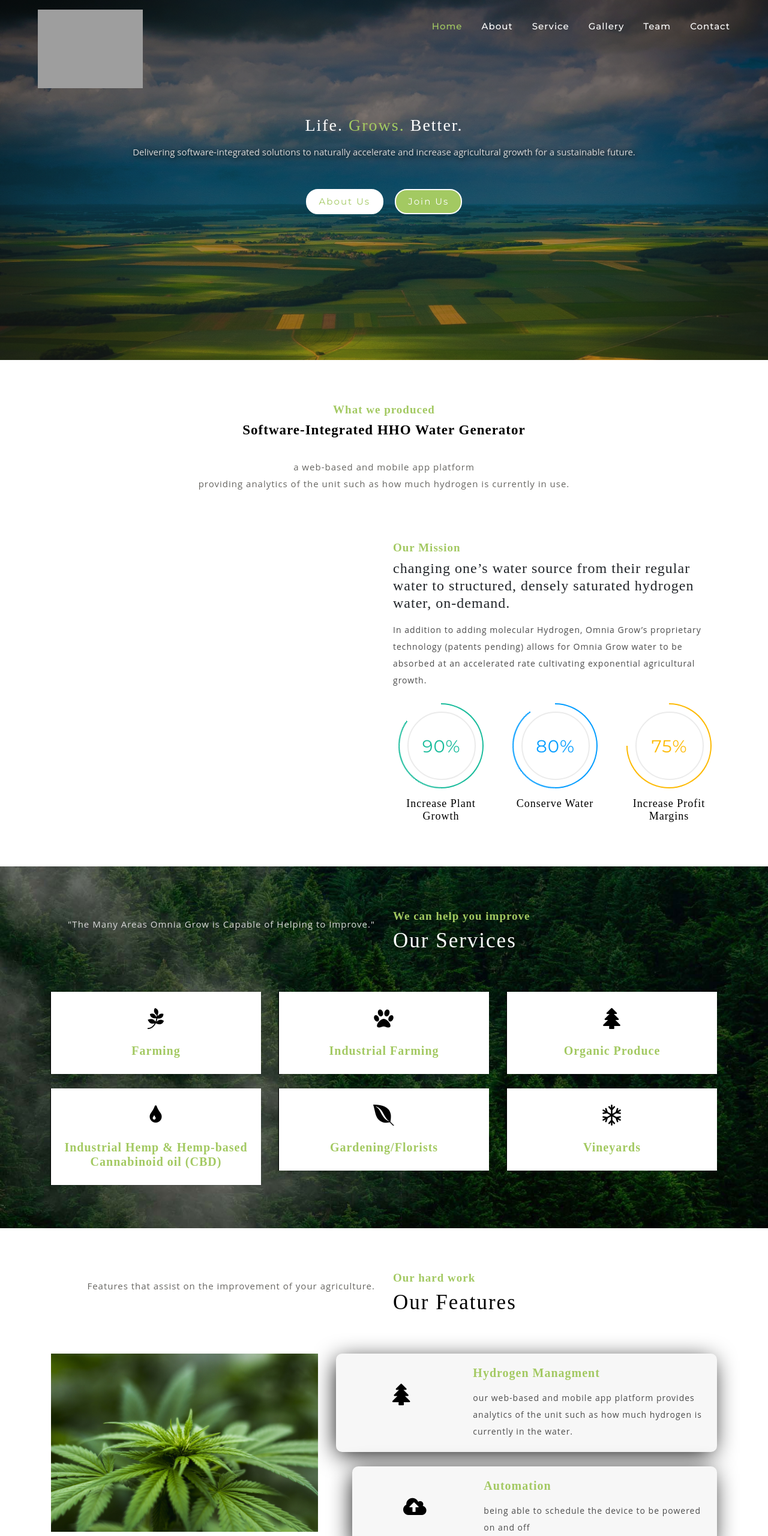
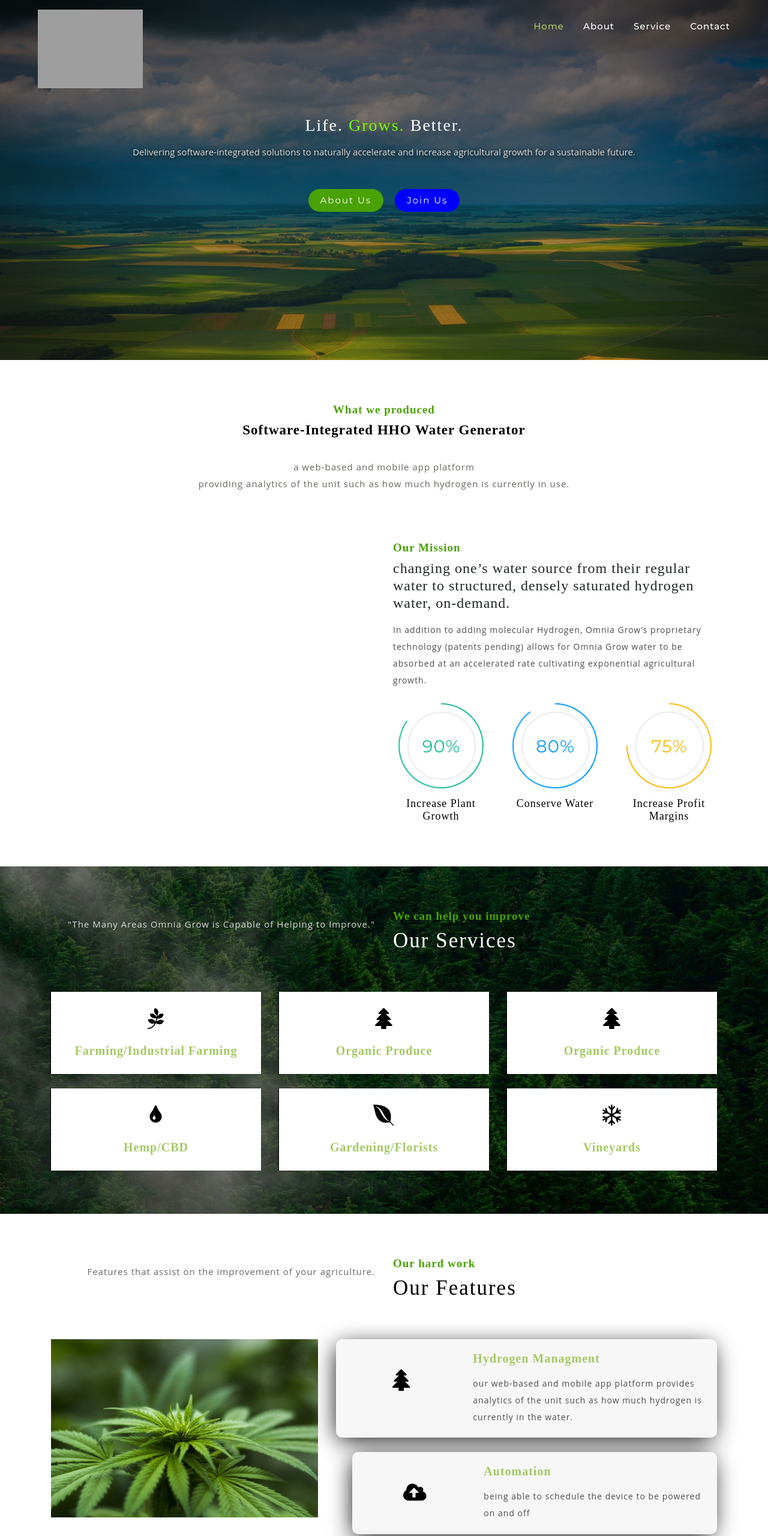
Before and after one commit to zsherman2510/OmniaGrow, a plain HTML site: page index.html in a window 1280 px wide. Shown: the top 2560 px of the page at 60% size. Drawn offline with Linux system fonts and the light colour scheme; grey boxes are pictures that could not be loaded.

Commit message:
changed the brand colors on the header

```diff
--- a/css/style.css
+++ b/css/style.css
@@ -3,16 +3,29 @@
   max-height: 650px;
 }
 
+.brand {
+  background: rgb(74, 161, 3);
+}
+
+.brand-text {
+  color: rgb(74, 161, 3);
+}
+
+#menu-gn {
+  rgb(74, 161, 3);
+}
+
 #omnia-logo {
   width: 175px;
 }
 
 .brand-gn {
-  color: #a3c962;
-}
-
-.brand-blue {
-  color: blue;
+  color: rgb(115, 252, 2);
+  ;
+}
+
+.brand-bl {
+  color: blue !important;
 }
 
 /****************************************************/
@@ -127,7 +140,7 @@ ul li {
 
 h6.title-top-txt {
   font-size: 20px;
-  color: #a3c962;
+  color: rgb(74, 161, 3);
   font-weight: 600;
   /* padding-bottom: 5px; */
 }
@@ -168,11 +181,9 @@ h6.title-top-txt {
 /*-- header --*/
 .header-outs {
   position: relative;
-  background: linear-gradient(
-      to bottom,
+  background: linear-gradient(to bottom,
       rgba(0, 0, 0, 0.582),
-      rgba(46, 46, 46, 0.342)
-    ),
+      rgba(46, 46, 46, 0.342)),
     url(../images/hero-img.jpg) no-repeat center;
   background-size: cover;
   -webkit-background-size: cover;
@@ -274,7 +285,7 @@ nav ul ul {
 }
 
 /* Display Dropdowns on Hover */
-nav ul li:hover > ul {
+nav ul li:hover>ul {
   display: inherit;
 }
 
@@ -301,7 +312,7 @@ top:-60px;
 /*left:170px;
 } */
 /* Change ' +' in order to change the Dropdown symbol */
-li > a:only-child:after {
+li>a:only-child:after {
   content: "";
 }
 
@@ -322,7 +333,7 @@ li > a:only-child:after {
 
   /* Hide the navigation menu by default */
   /* Also hide the  */
-  .toggle + a,
+  .toggle+a,
   .menu {
     display: none;
   }
@@ -338,7 +349,8 @@ li > a:only-child:after {
     cursor: pointer;
     border: none;
     float: right;
-    background-color: #a3c962;
+    background-color: rgb(74, 161, 3);
+    ;
     color: #fff;
   }
 
@@ -359,7 +371,7 @@ li > a:only-child:after {
   }
 
   /* Display Dropdown when clicked on Parent Lable */
-  [id^="drop"]:checked + ul {
+  [id^="drop"]:checked+ul {
     display: block;
     background: #fff;
     padding: 15px 0;
@@ -409,8 +421,8 @@ li > a:only-child:after {
   }
 
   /* Hide menus on hover */
-  nav ul ul li:hover > ul,
-  nav ul li:hover > ul {
+  nav ul ul li:hover>ul,
+  nav ul li:hover>ul {
     display: none;
   }
 
@@ -473,18 +485,18 @@ button.sent-butnn {
   outline: none;
   border-radius: 20px;
   padding: 8px 20px;
-  border: 2px solid #fff;
+
 }
 
 .view-buttn a,
 button.sent-butnn {
-  background-color: #a3c962;
+  background-color: blue;
   color: #fff;
 }
 
 .read-buttn a {
-  background: #fff;
-  color: #a3c962;
+  background: rgb(74, 161, 3);
+  color: #ffffff;
   margin-right: 22px;
 }
 
@@ -538,7 +550,7 @@ button.sent-butnn:hover {
   left: 0;
 }
 
-.progress > span {
+.progress>span {
   width: 50%;
   height: 100%;
   overflow: hidden;
@@ -1130,14 +1142,11 @@ a.move-top {
 }
 
 /*--responsive--*/
-@media (max-width: 1920px) {
-}
-
-@media (max-width: 1680px) {
-}
-
-@media (max-width: 1600px) {
-}
+@media (max-width: 1920px) {}
+
+@media (max-width: 1680px) {}
+
+@media (max-width: 1600px) {}
 
 @media (max-width: 1440px) {
   .header-outs {
@@ -1349,6 +1358,7 @@ a.move-top {
 }
 
 @media (max-width: 1024px) {
+
   .read-buttn a,
   .view-buttn a,
   button.sent-butnn {
--- a/index.html
+++ b/index.html
@@ -54,14 +54,13 @@
                 alt=""
               />
             </a>
-            <label for="drop" class="toggle">Menu</label>
+            <label for="drop" id="menu-gn" class="toggle">Menu</label>
             <input type="checkbox" id="drop" />
             <ul class="menu mt-lg-3 mt-2">
               <li class="active"><a href="index.html">Home</a></li>
               <li><a href="#about">About</a></li>
               <li><a href="#service">Service</a></li>
-              <li><a href="#gallery">Gallery</a></li>
-              <li><a href="#team"> Team</a></li>
+
               <li><a href="#contact" class="pr-0">Contact</a></li>
             </ul>
             <div class="clearfix"></div>
@@ -213,17 +212,17 @@
               <span class="fa fa-pagelines" aria-hidden="true"></span>
               <div class="ser-text-tree">
                 <h4 class="mt-2">
-                  Farming
+                  Farming/Industrial Farming
                 </h4>
               </div>
             </div>
           </div>
           <div class="col-lg-4 col-md-6 col-sm-6 ser-icon text-center">
             <div class="grid-tree-service">
-              <span class="fa fa-paw" aria-hidden="true"></span>
+              <span class="fa fa-tree" aria-hidden="true"></span>
               <div class="ser-text-tree">
                 <h4 class="mt-2">
-                  Industrial Farming
+                  Organic Produce
                 </h4>
               </div>
             </div>
@@ -245,7 +244,7 @@
               <span class="fa fa-tint" aria-hidden="true"></span>
               <div class="ser-text-tree">
                 <h4 class="mt-2">
-                  Industrial Hemp & Hemp-based Cannabinoid oil (CBD)
+                  Hemp/CBD
                 </h4>
               </div>
             </div>
```
